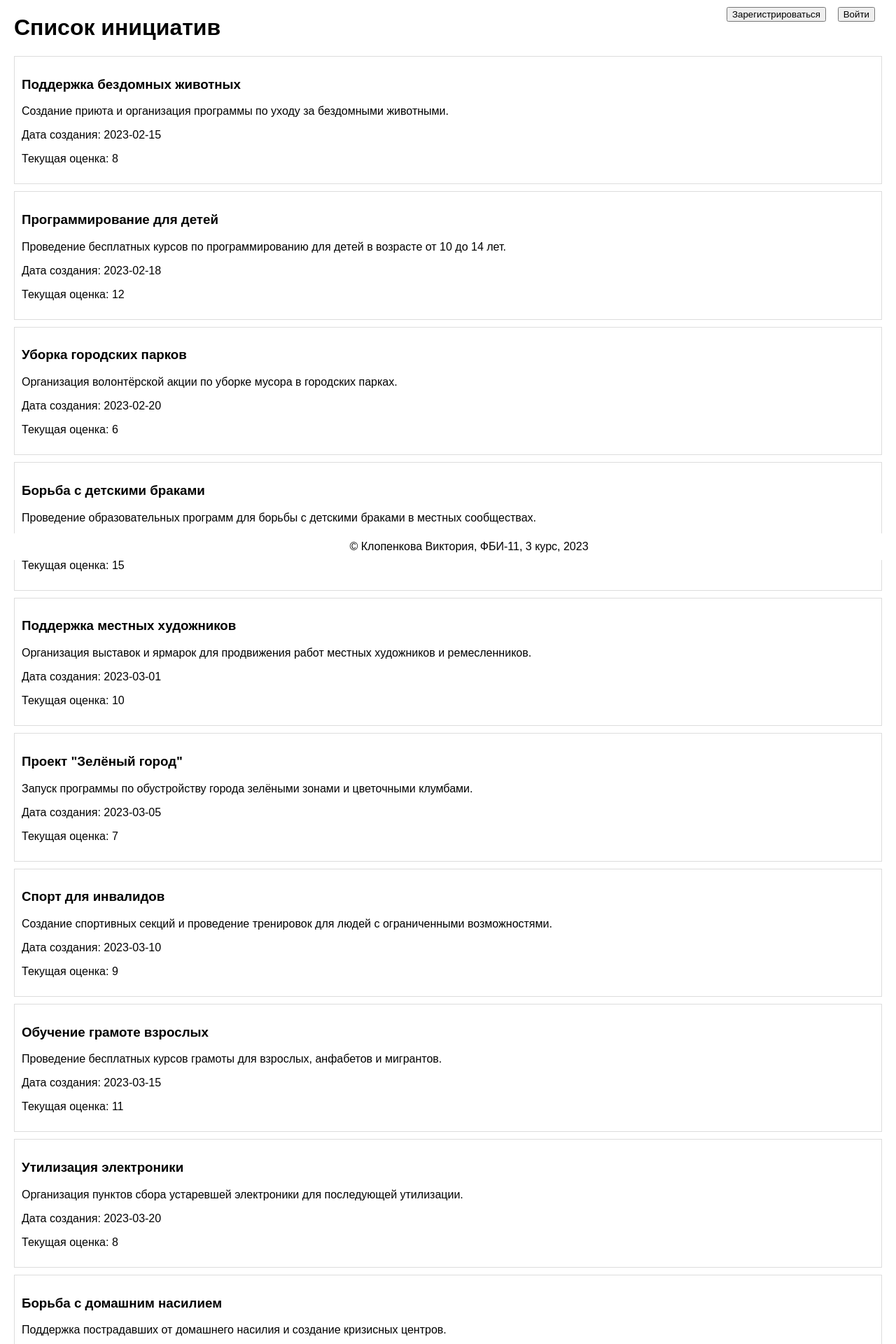
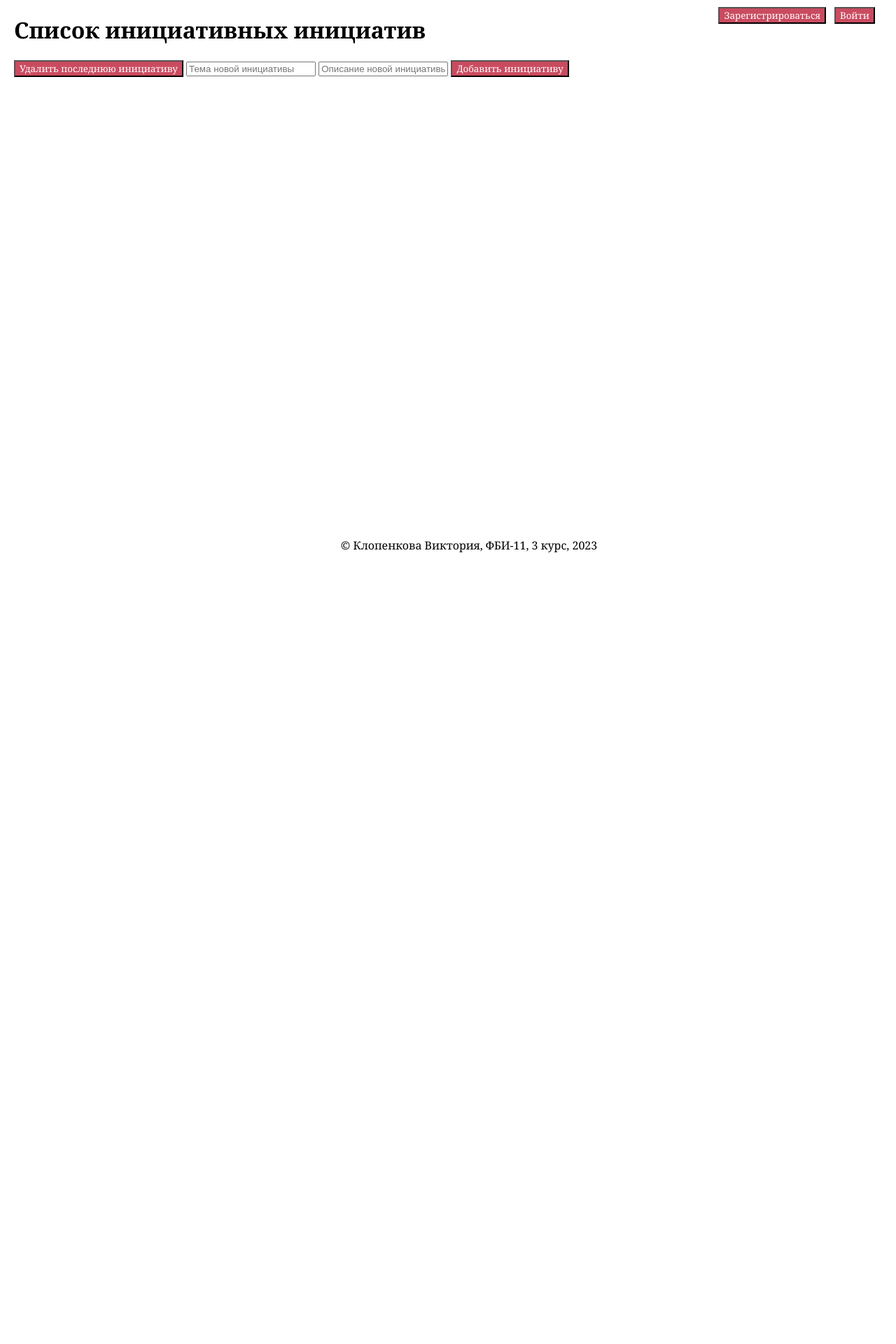
Before and after one commit to lolandvi/RGZKlopenkova, a Flask app: page /mainpage in a window 1280 px wide. Shown: the top 1920 px of the page at 70% size. After the commit the page ends 789 px from the top, so only its background shows below. Run offline with Flask 3, Linux system fonts and the light colour scheme.

Commit message:
Стиль, оценка, добавление, удаление

```diff
--- a/app.py
+++ b/app.py
@@ -1,4 +1,4 @@
-from flask import Blueprint, Flask, render_template, redirect, request, url_for, jsonify
+from flask import Blueprint, Flask, render_template, redirect, request, url_for, jsonify, session
 from flask_bcrypt import Bcrypt
 
 app = Flask(__name__)
@@ -8,9 +8,26 @@ bcrypt = Bcrypt(app)
 usernames = []
 password_hashes = []
 
+# Список для хранения инициатив
+initiatives = []
+
 @app.route("/mainpage")
 def mainpage():
     return render_template('mainpage.html')
+
+@app.route('/initiatives', methods=['GET'])
+def get_initiatives():
+    # Возвращает список инициатив в формате JSON
+    return jsonify(initiatives)
+
+@app.route('/initiatives/delete', methods=['DELETE'])
+def delete_last_initiative():
+    # Удаление последней инициативы
+    if initiatives:
+        deleted_initiative = initiatives.pop()
+        return jsonify({"success": True, "message": "Инициатива успешно удалена", "deleted_initiative": deleted_initiative})
+    else:
+        return jsonify({"success": False, "message": "Нет доступных инициатив для удаления"})
 
 @app.route('/login', methods=['GET', 'POST'])
 def login():
@@ -21,6 +38,8 @@ def login():
 
         # Проверка логина и пароля пользователя
         if username in usernames and bcrypt.check_password_hash(password_hashes[usernames.index(username)], password):
+            # Успешная аутентификация, сохраняем информацию о пользователе в сессии
+            session['username'] = username
             return redirect(url_for('mainpage'))
         else:
             error_message = "Аккаунт не найден. Перепроверьте корректность данных или создайте аккаунт"
--- a/static/main.css
+++ b/static/main.css
@@ -1,5 +1,5 @@
 body {
-    font-family: Arial, sans-serif;
+    font-family:Cambria, Cochin, Georgia, Times, 'Times New Roman', serif;
     margin: 20px;
     margin-bottom: 70px;
   }
@@ -11,6 +11,7 @@ body {
 
   .initiativeItem {
     border: 1px solid #ddd;
+    background-color: rgb(224, 137, 152);
     padding: 10px;
     margin-bottom: 10px;
   }
@@ -33,13 +34,31 @@ body {
 }
 
 #loginBtn {
+    font-family:Cambria, Cochin, Georgia, Times, 'Times New Roman', serif;
+    background-color: rgb(202, 75, 96);
+    color: white;
     position:absolute;
     top: 10px;
     right: 30px;
 }
 
 #registerBtn {
+    background-color: rgb(202, 75, 96);
+    color: white;
+    font-family:Cambria, Cochin, Georgia, Times, 'Times New Roman', serif;
     position: absolute;
     top: 10px;
     right: 100px;
 }
+
+#deleteInitiativeBtn{
+    background-color: rgb(202, 75, 96);
+    color: white;
+    font-family:Cambria, Cochin, Georgia, Times, 'Times New Roman', serif;
+}
+
+#addInitiativeBtn{
+    background-color: rgb(202, 75, 96);
+    color: white;
+    font-family:Cambria, Cochin, Georgia, Times, 'Times New Roman', serif;
+}
--- a/templates/mainpage.html
+++ b/templates/mainpage.html
@@ -3,25 +3,83 @@
 <head>
     <meta charset="UTF-8">
     <meta name="viewport" content="width=device-width, initial-scale=1.0">
-    <title>НГТУ, ФБ</title>
+    <title>Инициативные инициативы</title>
     <link rel="stylesheet" href="{{ url_for('static', filename='main.css') }}">
 </head>
 <body>
-    <h1>Список инициатив</h1>
+    <h1>Список инициативных инициатив</h1>
 
-  <ul id="initiativesList">
-    <!-- Инициативы будут добавляться сюда динамически с помощью JavaScript -->
-  </ul>
+  <ul id="initiativesList"></ul>
 
   <button id="loginBtn">Войти</button>
   <button id="registerBtn">Зарегистрироваться</button>
+  <button id="deleteInitiativeBtn">Удалить последнюю инициативу</button>
   <button id="loadMoreBtn">Ещё</button>
+
+  <input type="text" id="newInitiativeTheme" placeholder="Тема новой инициативы">
+  <input type="text" id="newInitiativeText" placeholder="Описание новой инициативы">
+  <button id="addInitiativeBtn">Добавить инициативу</button>
+
 
   <script>
     // JavaScript для взаимодействия с пользователем и загрузки данных
     const initiativesList = document.getElementById('initiativesList');
     const loadMoreBtn = document.getElementById('loadMoreBtn');
+    const addInitiativeBtn = document.getElementById('addInitiativeBtn');
+    const deleteInitiativeBtn = document.getElementById('deleteInitiativeBtn');
+    const newInitiativeThemeInput = document.getElementById('newInitiativeTheme');
+    const newInitiativeTextInput = document.getElementById('newInitiativeText');
     let currentInitiativesCount = 0;
+
+    document.addEventListener('DOMContentLoaded', function () {
+        // Добавление кнопок для изменения оценки
+        initiativesList.addEventListener('click', function (event) {
+            const target = event.target;
+
+            // Проверка, была ли нажата кнопка "Повысить оценку"
+            if (target.classList.contains('increaseRatingBtn')) {
+                increaseInitiativeRating(target.parentNode);
+            }
+
+            // Проверка, была ли нажата кнопка "Понизить оценку"
+            if (target.classList.contains('decreaseRatingBtn')) {
+                decreaseInitiativeRating(target.parentNode);
+            }
+        });
+    });
+
+    function increaseInitiativeRating(initiativeItem) {
+        const storedInitiatives = JSON.parse(localStorage.getItem('initiatives')) || [];
+        const theme = initiativeItem.querySelector('h3').textContent;
+
+        const initiativeToUpdate = storedInitiatives.find(initiative => initiative.theme === theme);
+
+        if (initiativeToUpdate) {
+            initiativeToUpdate.rating += 1;
+            localStorage.setItem('initiatives', JSON.stringify(storedInitiatives));
+            updateInitiativeRating(initiativeItem, initiativeToUpdate.rating);
+        }
+    }
+
+    function decreaseInitiativeRating(initiativeItem) {
+        const storedInitiatives = JSON.parse(localStorage.getItem('initiatives')) || [];
+        const theme = initiativeItem.querySelector('h3').textContent;
+
+        const initiativeToUpdate = storedInitiatives.find(initiative => initiative.theme === theme);
+
+        if (initiativeToUpdate && initiativeToUpdate.rating > 0) {
+            initiativeToUpdate.rating -= 1;
+            localStorage.setItem('initiatives', JSON.stringify(storedInitiatives));
+            updateInitiativeRating(initiativeItem, initiativeToUpdate.rating);
+        }
+    }
+
+    function updateInitiativeRating(initiativeItem, newRating) {
+        const ratingElement = initiativeItem.querySelector('.initiativeRating');
+        if (ratingElement) {
+            ratingElement.textContent = `Текущая оценка: ${newRating}`;
+        }
+    }
 
     // Функция для добавления инициатив в список
     function addInitiativeToDOM(initiative) {
@@ -31,55 +89,92 @@
         <h3>${initiative.theme}</h3>
         <p>${initiative.text}</p>
         <p>Дата создания: ${initiative.creationDate}</p>
-        <p>Текущая оценка: ${initiative.rating}</p>
+        <p class="initiativeRating">Текущая оценка: ${initiative.rating}</p>
+        <button class="increaseRatingBtn">+</button>
+        <button class="decreaseRatingBtn">-</button>
       `;
       initiativesList.appendChild(initiativeItem);
     }
 
-    // Функция для загрузки инициатив (ваш запрос к серверу или имитация данных)
+
+// Функция для загрузки и отображения новых инициатив
     function loadInitiatives() {
-      // Ваш код для загрузки инициатив с сервера
-      // Пример данных:
-      const mockInitiatives = [
-        { theme: 'Поддержка бездомных животных', text: 'Создание приюта и организация программы по уходу за бездомными животными.', creationDate: '2023-02-15', rating: 8 },
-        { theme: 'Программирование для детей', text: 'Проведение бесплатных курсов по программированию для детей в возрасте от 10 до 14 лет.', creationDate: '2023-02-18', rating: 12 },
-        { theme: 'Уборка городских парков', text: 'Организация волонтёрской акции по уборке мусора в городских парках.', creationDate: '2023-02-20', rating: 6 },
-        { theme: 'Борьба с детскими браками', text: 'Проведение образовательных программ для борьбы с детскими браками в местных сообществах.', creationDate: '2023-02-25', rating: 15 },
-        { theme: 'Поддержка местных художников', text: 'Организация выставок и ярмарок для продвижения работ местных художников и ремесленников.', creationDate: '2023-03-01', rating: 10 },
-        { theme: 'Проект "Зелёный город"', text: 'Запуск программы по обустройству города зелёными зонами и цветочными клумбами.', creationDate: '2023-03-05', rating: 7 },
-        { theme: 'Спорт для инвалидов', text: 'Создание спортивных секций и проведение тренировок для людей с ограниченными возможностями.', creationDate: '2023-03-10', rating: 9 },
-        { theme: 'Обучение грамоте взрослых', text: 'Проведение бесплатных курсов грамоты для взрослых, анфабетов и мигрантов.', creationDate: '2023-03-15', rating: 11 },
-        { theme: 'Утилизация электроники', text: 'Организация пунктов сбора устаревшей электроники для последующей утилизации.', creationDate: '2023-03-20', rating: 8 },
-        { theme: 'Борьба с домашним насилием', text: 'Поддержка пострадавших от домашнего насилия и создание кризисных центров.', creationDate: '2023-03-25', rating: 14 },
-        { theme: 'Фестиваль уличного искусства', text: 'Организация фестиваля, посвященного уличному искусству и граффити.', creationDate: '2023-04-01', rating: 10 },
-        { theme: 'Психологическая помощь в школах', text: 'Внедрение программ психологической поддержки для школьников.', creationDate: '2023-04-05', rating: 6 },
-        { theme: 'Развитие местного туризма', text: 'Создание туристических маршрутов и организация мероприятий для развития туризма в регионе.', creationDate: '2023-04-10', rating: 13 },
-        { theme: 'Борьба с пластиковыми отходами', text: 'Запуск кампании по сбору и утилизации пластиковых отходов в городе.', creationDate: '2023-04-15', rating: 9 },
-        { theme: 'Обучение первой помощи', text: 'Проведение бесплатных курсов по обучению первой помощи для горожан.', creationDate: '2023-04-20', rating: 11 },
-        { theme: 'Благоустройство детских площадок', text: 'Инициировать проект по благоустройству и модернизации детских игровых площадок в городе.', creationDate: '2023-04-25', rating: 7 },
-        { theme: 'Организация киноклуба', text: 'Создание киноклуба для просмотра культурных фильмов и обсуждения.', creationDate: '2023-05-01', rating: 14 },
-        { theme: 'Борьба с детскими болячками', text: 'Организация медицинских пунктов в школах для оказания первичной медпомощи детям.', creationDate: '2023-05-05', rating: 8 },
-        { theme: 'Фестиваль науки и технологий', text: 'Организация фестиваля, посвященного науке, технологиям и инновациям.', creationDate: '2023-05-10', rating: 12 },
-        { theme: 'Помощь детским домам', text: 'Проведение благотворительных акций и сбора средств для детских домов.', creationDate: '2023-05-15', rating: 9 },
-        { theme: 'Борьба с наркоманией', text: 'Организация программ профилактики наркотической зависимости среди молодежи.', creationDate: '2023-05-20', rating: 15 },
-        { theme: 'Создание библиотек в общественных местах', text: 'Размещение книг и создание маленьких библиотек в парках и общественных местах для чтения на свежем воздухе.', creationDate: '2023-05-25', rating: 11 },
-        { theme: 'Фитнес для пожилых людей', text: 'Организация бесплатных фитнес-занятий для пожилых людей с учетом их физических возможностей.', creationDate: '2023-06-01', rating: 10 },
-        { theme: 'Борьба с домашними пожарами', text: 'Проведение обучающих мастер-классов и распространение информации о мерах безопасности для предотвращения домашних пожаров.', creationDate: '2023-06-05', rating: 13 },
-        { theme: 'Обучение иностранным языкам', text: 'Создание бесплатных курсов для изучения иностранных языков среди жителей города.', creationDate: '2023-06-10', rating: 8 },
-        { theme: 'Борьба с детскими травмами', text: 'Разработка и внедрение программ по безопасности и предотвращению детских травм в домах и школах.', creationDate: '2023-06-15', rating: 12 },
-        { theme: 'Театральные постановки для детей', text: 'Организация театральных выступлений и спектаклей для детей в местных домах культуры.', creationDate: '2023-06-20', rating: 7 },
-        { theme: 'Борьба с детской трудовой эксплуатацией', text: 'Создание программы по искоренению детского труда и обеспечению детей доступом к образованию.', creationDate: '2023-06-25', rating: 14 },
+      const storedInitiatives = JSON.parse(localStorage.getItem('initiatives')) || [];
 
-      ];
+      // Определить количество новых инициатив для отображения
+      const newInitiatives = storedInitiatives.slice(currentInitiativesCount, currentInitiativesCount + 20);
 
-      mockInitiatives.slice(currentInitiativesCount, currentInitiativesCount + 20).forEach(addInitiativeToDOM);
-      currentInitiativesCount += 20;
+      // Добавить новые инициативы в список
+      newInitiatives.forEach(addInitiativeToDOM);
+
+      // Увеличить счетчик отображенных инициатив
+      currentInitiativesCount += newInitiatives.length;
 
       // Скрыть кнопку "Ещё", если достигнуто общее количество инициатив
-      if (currentInitiativesCount >= mockInitiatives.length) {
+      if (currentInitiativesCount >= storedInitiatives.length) {
         loadMoreBtn.style.display = 'none';
       }
     }
+
+const mockInitiatives = [];
+
+// Загрузить первые 20 инициатив при загрузке страницы
+loadInitiatives();
+
+
+        // Функция для сохранения инициатив в локальное хранилище
+    function saveInitiativesToLocal(initiative) {
+      const storedInitiatives = JSON.parse(localStorage.getItem('initiatives')) || [];
+      storedInitiatives.push(initiative);
+      localStorage.setItem('initiatives', JSON.stringify(storedInitiatives));
+    }
+
+    addInitiativeBtn.addEventListener('click', function() {
+            const newInitiativeTheme = document.getElementById('newInitiativeTheme').value;
+            const newInitiativeText = document.getElementById('newInitiativeText').value;
+
+            // Проверка наличия темы и описания
+            if (newInitiativeTheme && newInitiativeText) {
+                const newInitiative = {
+                    theme: newInitiativeTheme,
+                    text: newInitiativeText,
+                    creationDate: new Date().toISOString(),
+                    rating: 0,
+                };
+
+                // Добавление новой инициативы в список и на страницу
+                addInitiativeToDOM(newInitiative);
+
+                // Сохранение новой инициативы в локальное хранилище
+                saveInitiativesToLocal(newInitiative);
+
+                // Очистка полей ввода
+                newInitiativeThemeInput.value = '';
+                newInitiativeTextInput.value = '';
+            } else {
+                alert('Введите тему и описание новой инициативы');
+            }
+        });
+
+          // Функция для удаления последней инициативы
+    async function deleteLastInitiative() {
+    try {
+      const storedInitiatives = JSON.parse(localStorage.getItem('initiatives')) || [];
+
+      if (storedInitiatives.length > 0) {
+        storedInitiatives.pop();
+        localStorage.setItem('initiatives', JSON.stringify(storedInitiatives));
+
+        // Обновить интерфейс
+        clearInitiativesList();
+        loadInitiatives();
+      } else {
+        alert('Нет доступных инициатив для удаления');
+      }
+    } catch (error) {
+      console.error('Ошибка при удалении инициативы из локального хранилища:', error);
+    }
+  }
 
     // Обработчик клика по кнопке "Ещё"
     loadMoreBtn.addEventListener('click', loadInitiatives);
@@ -96,8 +191,9 @@
             window.location.href = '/register';
         });
 
-    // Загрузить первые 20 инициатив при загрузке страницы
-    loadInitiatives();
+    // Обработчик клика по кнопке "Удалить последнюю инициативу"
+    deleteInitiativeBtn.addEventListener('click', deleteLastInitiative);
+
   </script>
 
     <footer>
```
